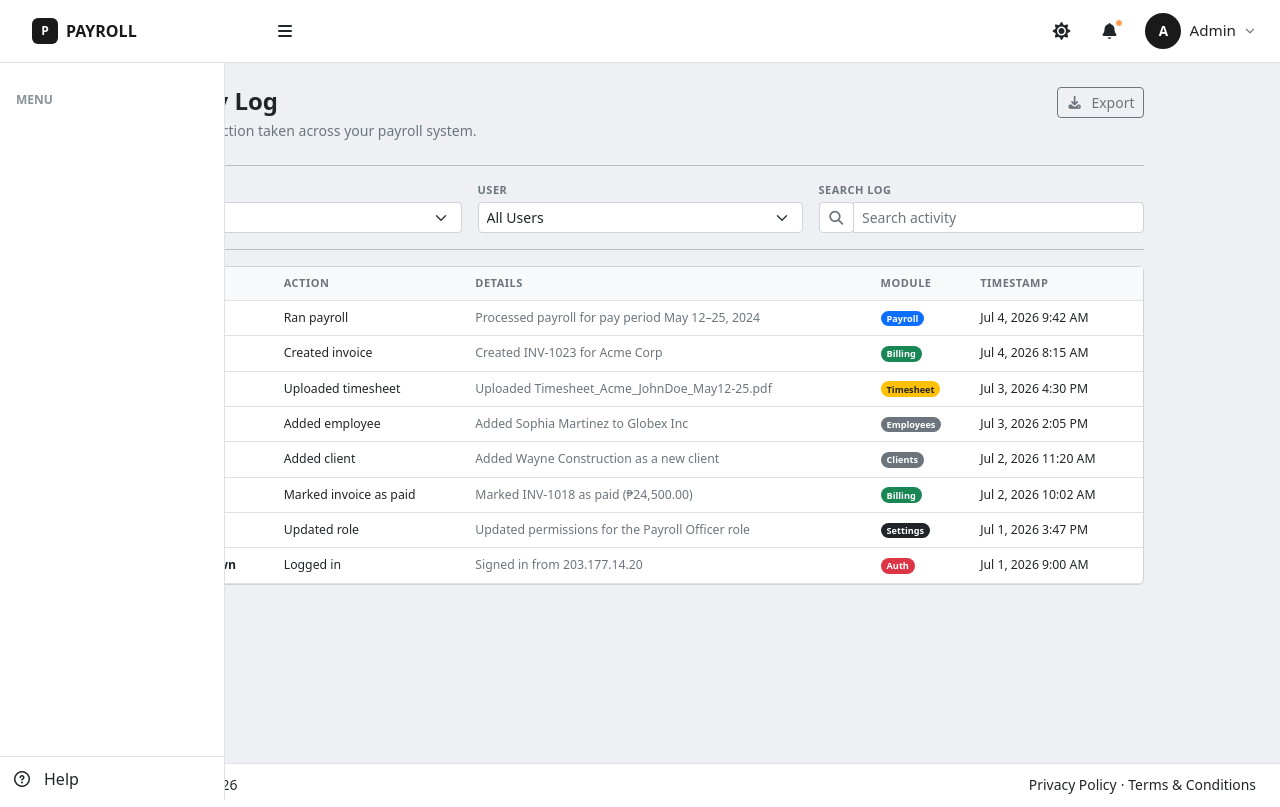
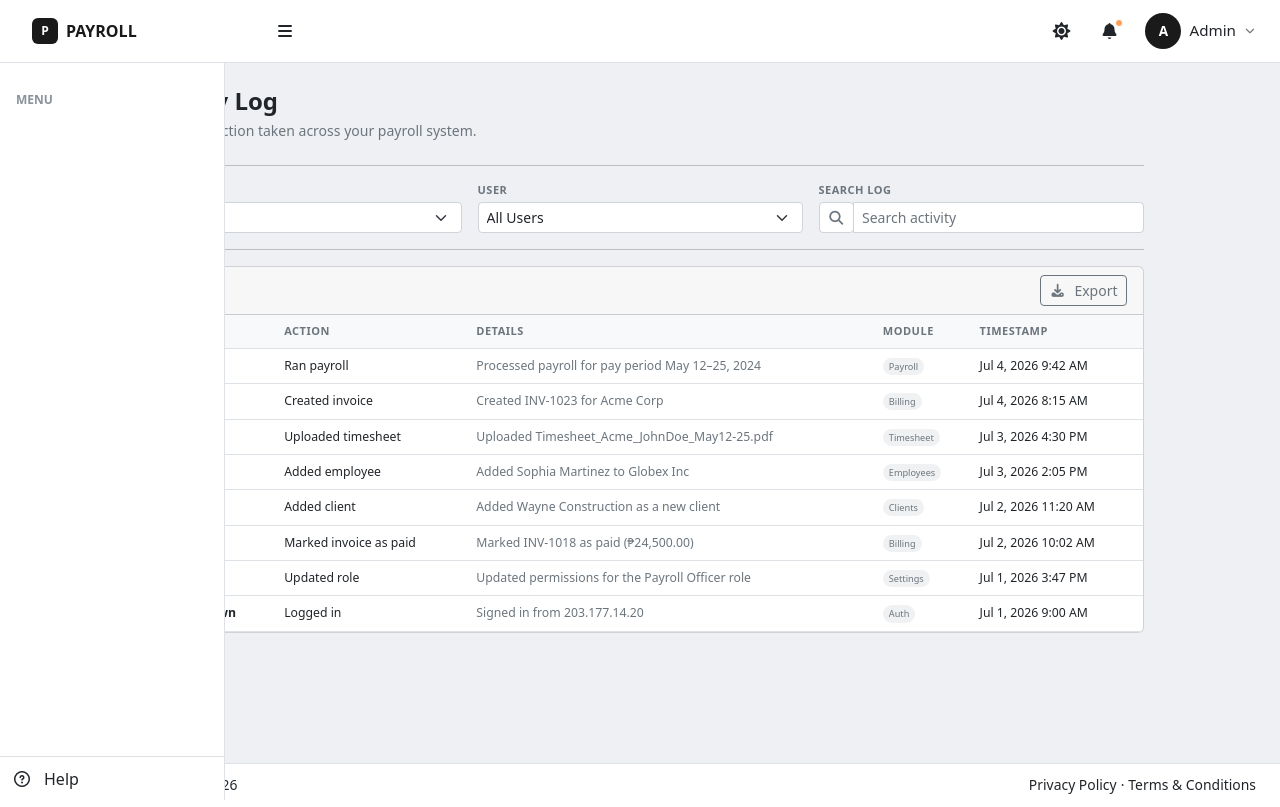
Before and after one commit to melchie04/payroll-system, a React (Vite) app in the folder frontend/: page /activity-log in a window 1280 px wide. Built offline with nearby package versions, Linux system fonts and the light colour scheme.

Commit message:
Update: Activity log page

```diff
--- a/frontend/src/components/ui/index.jsx
+++ b/frontend/src/components/ui/index.jsx
@@ -241,13 +241,20 @@ export function FilterSelect({ label, children }) {
 }
 
 // SearchInput — search box with a leading icon.
-export function SearchInput({ placeholder }) {
+export function SearchInput({ label, placeholder }) {
   return (
-    <div className="input-group input-group-sm w-100">
-      <span className="input-group-text bg-white">
-        <i className="fas fa-search text-muted"></i>
-      </span>
-      <input type="text" className="form-control" placeholder={placeholder} />
+    <div className="w-100">
+      {label && (
+        <label className="form-label text-uppercase text-muted fw-semibold mb-1 d-block" style={{ fontSize: 11, letterSpacing: 0.5 }}>
+          {label}
+        </label>
+      )}
+      <div className="input-group input-group-sm w-100">
+        <span className="input-group-text bg-white">
+          <i className="fas fa-search text-muted"></i>
+        </span>
+        <input type="text" className="form-control" placeholder={placeholder} />
+      </div>
     </div>
   );
 }
--- a/frontend/src/pages/ActivityLog.jsx
+++ b/frontend/src/pages/ActivityLog.jsx
@@ -1,16 +1,6 @@
 import { DataCard, Table, Tr, Td, FilterSelect, SearchInput, ExportMenu, PageHeader } from "../components/ui/index.jsx";
 import { activityLog } from "../assets/data/index.js";
 import { exportToCsv } from "../utils/exportToCsv.js";
-
-const moduleVariant = {
-  Payroll: "primary",
-  Billing: "success",
-  Timesheet: "warning",
-  Employees: "secondary",
-  Clients: "secondary",
-  Settings: "dark",
-  Auth: "danger",
-};
 
 // ActivityLog — filterable, exportable audit log table.
 export default function ActivityLog() {
@@ -26,11 +16,7 @@ export default function ActivityLog() {
     <>
       <section>
         <div className="mt-4">
-          <PageHeader
-            title="Activity Log"
-            description="Track every action taken across your payroll system."
-            actions={<ExportMenu onExportCsv={handleExportAll} />}
-          />
+          <PageHeader title="Activity Log" description="Track every action taken across your payroll system." />
         </div>
       </section>
 
@@ -60,10 +46,7 @@ export default function ActivityLog() {
             </FilterSelect>
           </div>
           <div className="col-12 col-md-4">
-            <label className="form-label text-uppercase text-muted fw-semibold mb-1 d-block" style={{ fontSize: 11, letterSpacing: 0.5 }}>
-              Search Log
-            </label>
-            <SearchInput placeholder="Search activity" />
+            <SearchInput label="Search Log" placeholder="Search activity" />
           </div>
         </div>
       </section>
@@ -71,7 +54,7 @@ export default function ActivityLog() {
       <hr className="my-3 opacity-25" />
 
       <section className="mb-3 print-area">
-        <DataCard>
+        <DataCard title="Activity" action={<ExportMenu onExportCsv={handleExportAll} />}>
           <Table headers={["User", "Action", "Details", "Module", "Timestamp"]} itemLabel="activities">
             {activityLog.map((log) => (
               <Tr key={log.id}>
@@ -79,11 +62,7 @@ export default function ActivityLog() {
                 <Td>{log.action}</Td>
                 <Td className="text-muted">{log.detail}</Td>
                 <Td>
-                  <span
-                    className={`badge rounded-pill bg-${moduleVariant[log.module] || "secondary"} ${moduleVariant[log.module] === "warning" ? "text-dark" : ""}`}
-                  >
-                    {log.module}
-                  </span>
+                  <span className="badge rounded-pill bg-secondary bg-opacity-10 text-secondary fw-normal py-1">{log.module}</span>
                 </Td>
                 <Td className="text-nowrap">{log.timestamp}</Td>
               </Tr>
```
